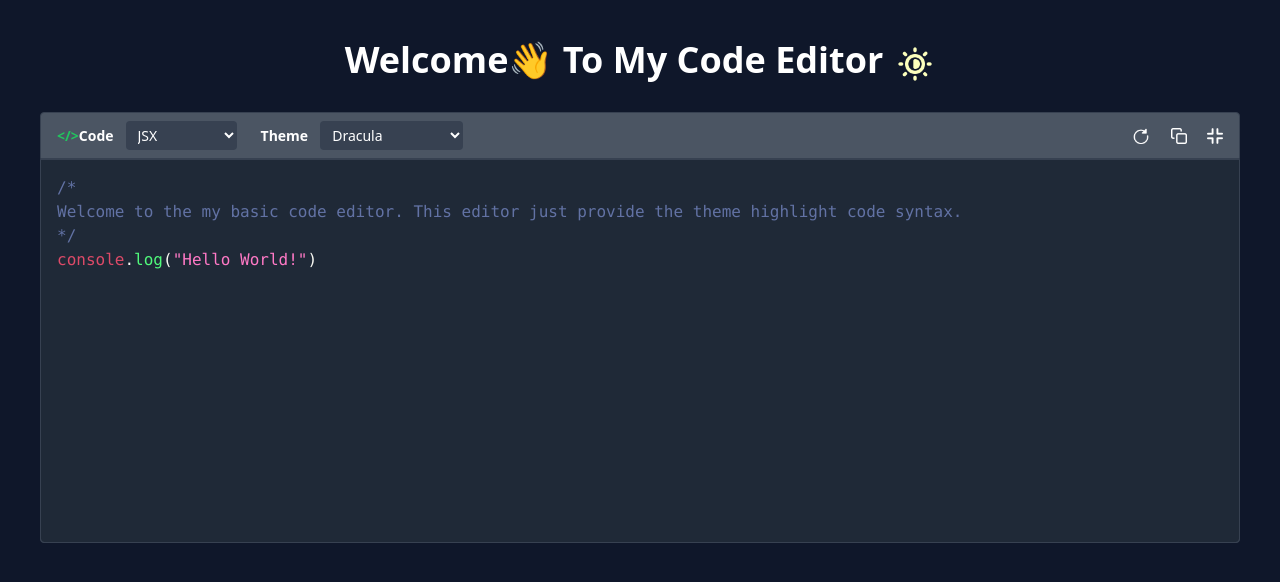
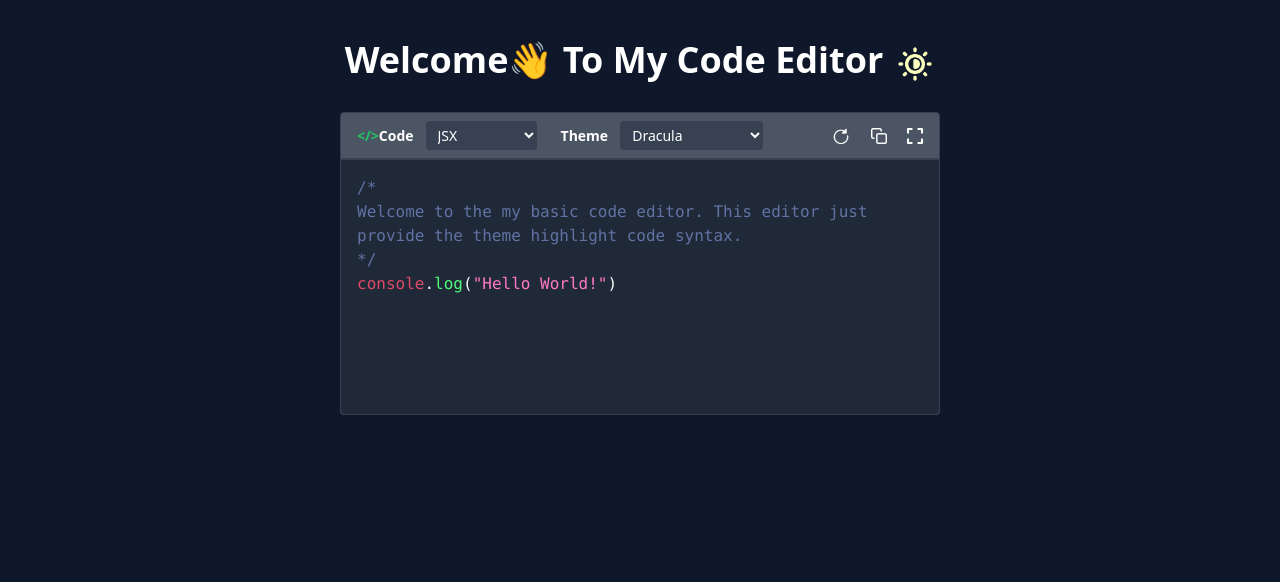
Before and after one commit to SaileshVerma/my-code-editor, a React (Create React App) app: page / in a window 1280 px wide. Shown: the top 582 px of the page. Built offline with nearby package versions, Linux system fonts and the light colour scheme.

Commit message:
inital half screen

```diff
--- a/src/components/CodeEditor.tsx
+++ b/src/components/CodeEditor.tsx
@@ -19,7 +19,7 @@ export const CodeEditor = ({ isDarkMode }: { isDarkMode: boolean }) => {
     currentLanguage.initialHelloWorldCode
   );
 
-  const [isFullScreen, setIsFullScreen] = useState(true);
+  const [isFullScreen, setIsFullScreen] = useState(false);
 
   const fullScreenHandler = () => {
     setIsFullScreen((full) => !full);
```
